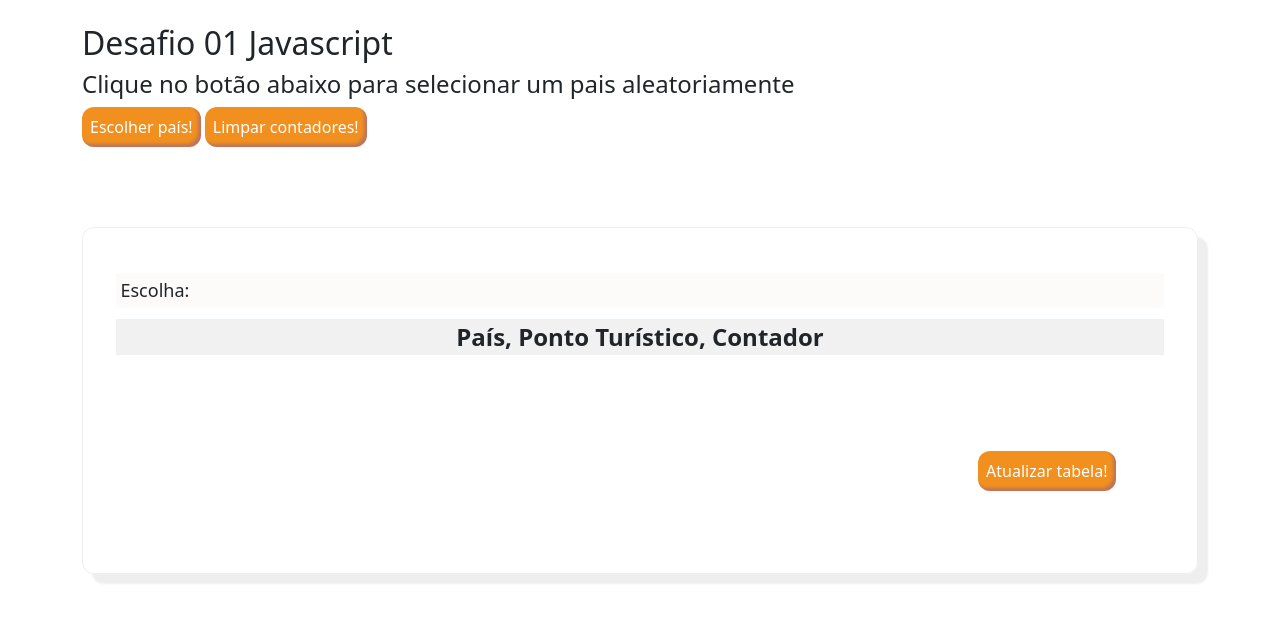
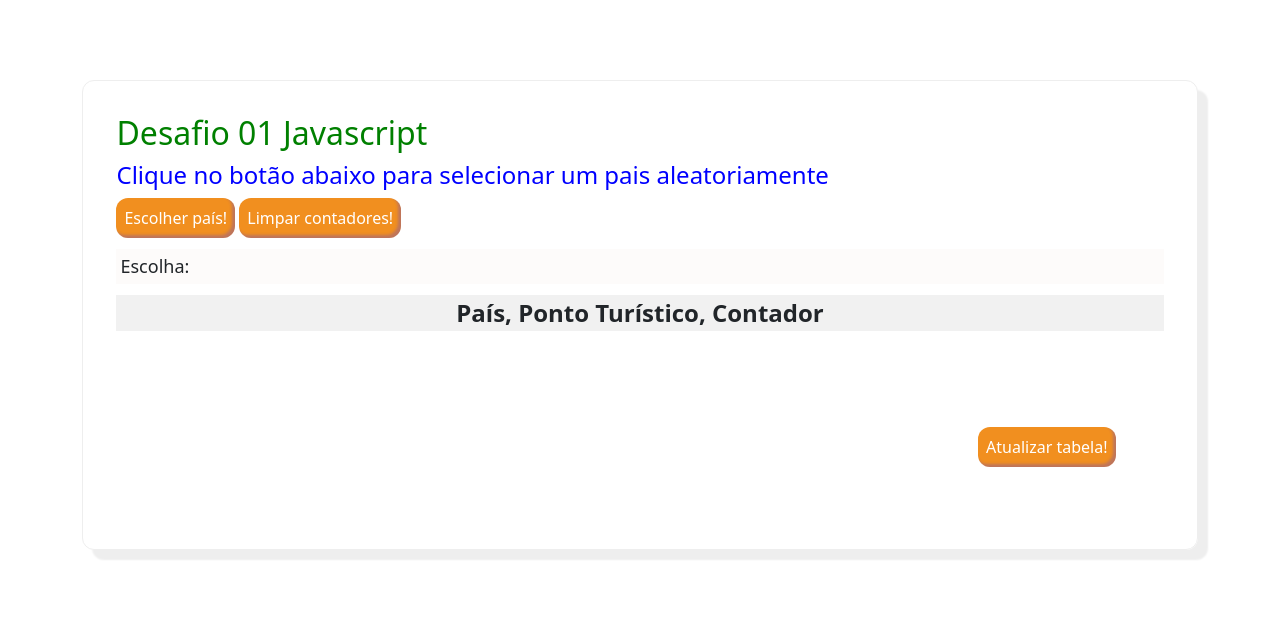
Before and after one commit to fcervant/desafioJS01, a plain HTML site: page index.html in a window 1280 px wide. Drawn offline with nearby package versions, Linux system fonts and the light colour scheme.

Commit message:
Add files via upload

```diff
--- a/index.html
+++ b/index.html
@@ -14,9 +14,11 @@
   </head>
   <body>
     <main class="container mt-4">
+      <div id="boxMensagem" class="boxPadrao bordaPadrao sombraPadrao w-100">
         <h2 class="titulo" id="titulo01">Desafio 01 Javascript</h2>
-
-      <h4>Clique no botão abaixo para selecionar um pais aleatoriamente</h4>
+        <h4 class="tituloH4">
+          Clique no botão abaixo para selecionar um pais aleatoriamente
+        </h4>
         <button
           onclick="Random();"
           type="button"
@@ -33,7 +35,6 @@
         >
           Limpar contadores!
         </button>
-      <div id="boxMensagem" class="boxPadrao bordaPadrao sombraPadrao w-100">
         <p class="textLeft p-1 mtb-1 bgPadrao" id="mensagem">Escolha:</p>
         <p
           class="labelPadrao textCenter textBold"
--- a/recursos.css
+++ b/recursos.css
@@ -2,6 +2,14 @@
 
 .hide {
   display: none;
+}
+
+.titulo {
+  color: green;
+}
+
+.tituloH4 {
+  color: blue;
 }
 
 .boxPadrao {
@@ -38,7 +46,7 @@
 
 .p-1 {
   padding: 0.4rem;
-  font-size:large;
+  font-size: large;
 }
 .p-2 {
   padding: 0.6rem;
```
Lines whose indentation alone changed are shown as unchanged.
